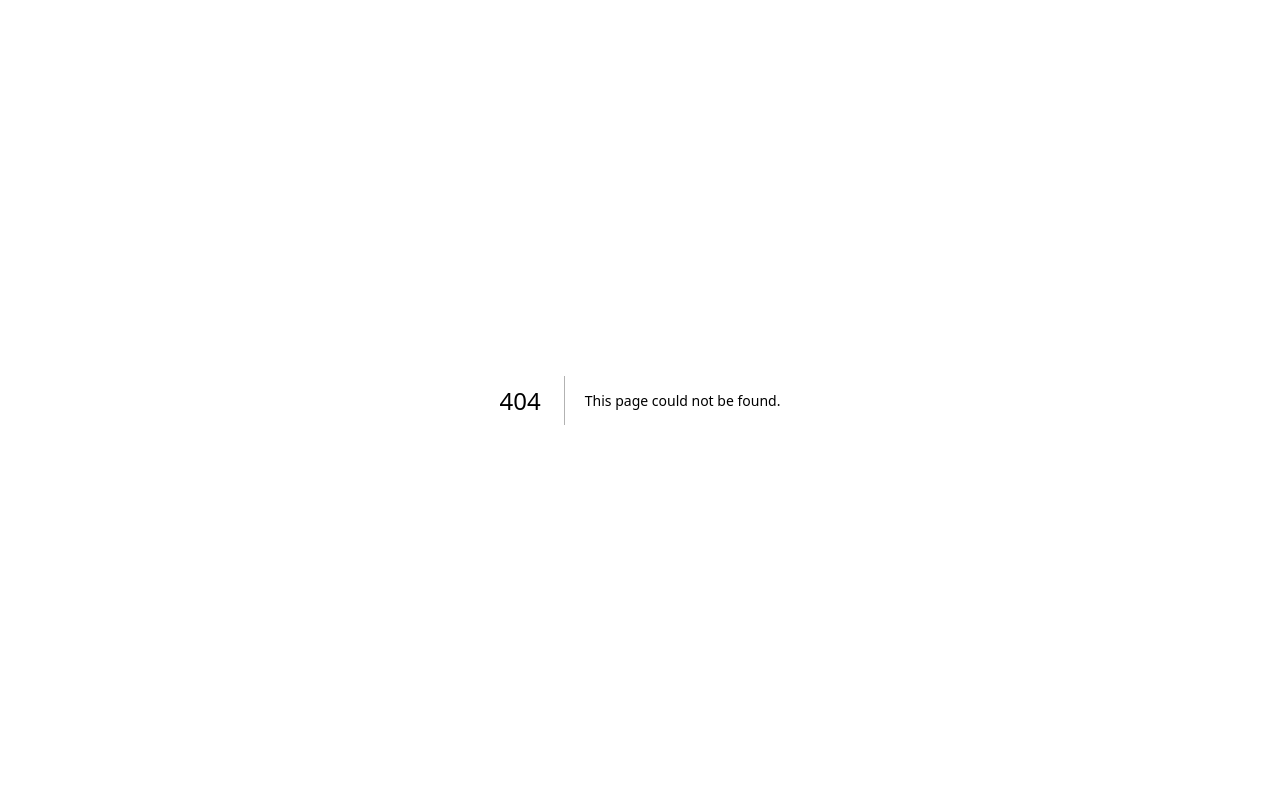
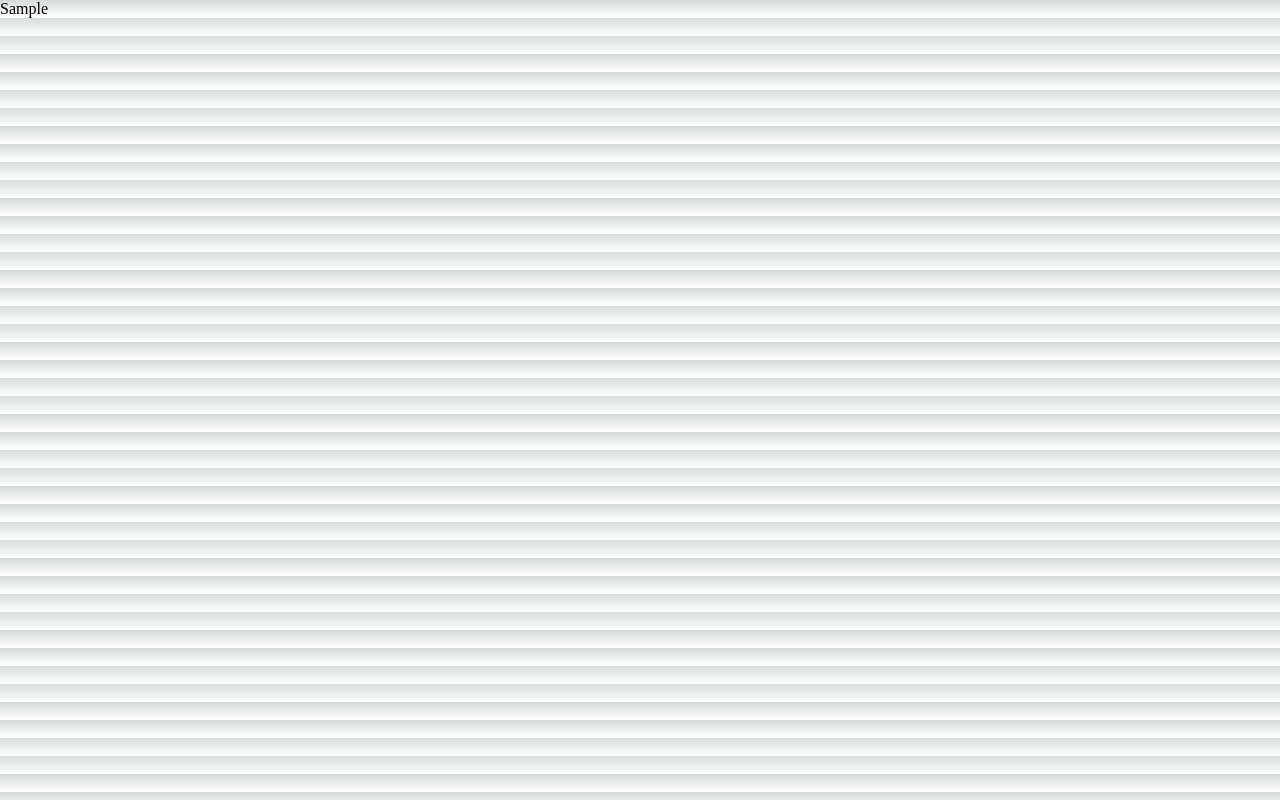
Before and after one commit to nkserveren26/testnextjs, a Next.js app: page /sample in a window 1280 px wide. Before the commit this address had no page. Built offline with nearby package versions, Linux system fonts and the light colour scheme.

Commit message:
add sample page

```diff
--- /dev/null
+++ b/src/pages/sample.tsx
@@ -0,0 +1,9 @@
+const Sample = () => {
+    return (
+        <>
+            <span>Sample</span>
+        </>
+    )
+}
+
+export default Sample
```
